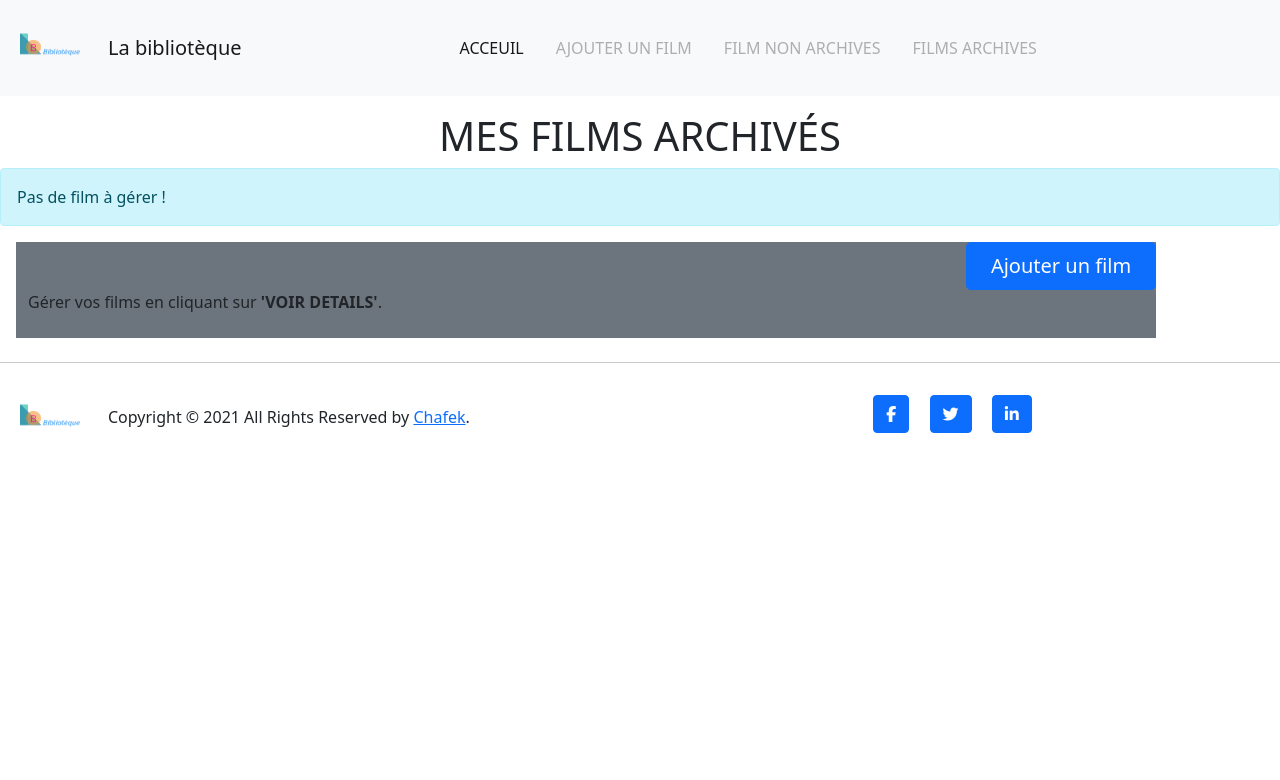
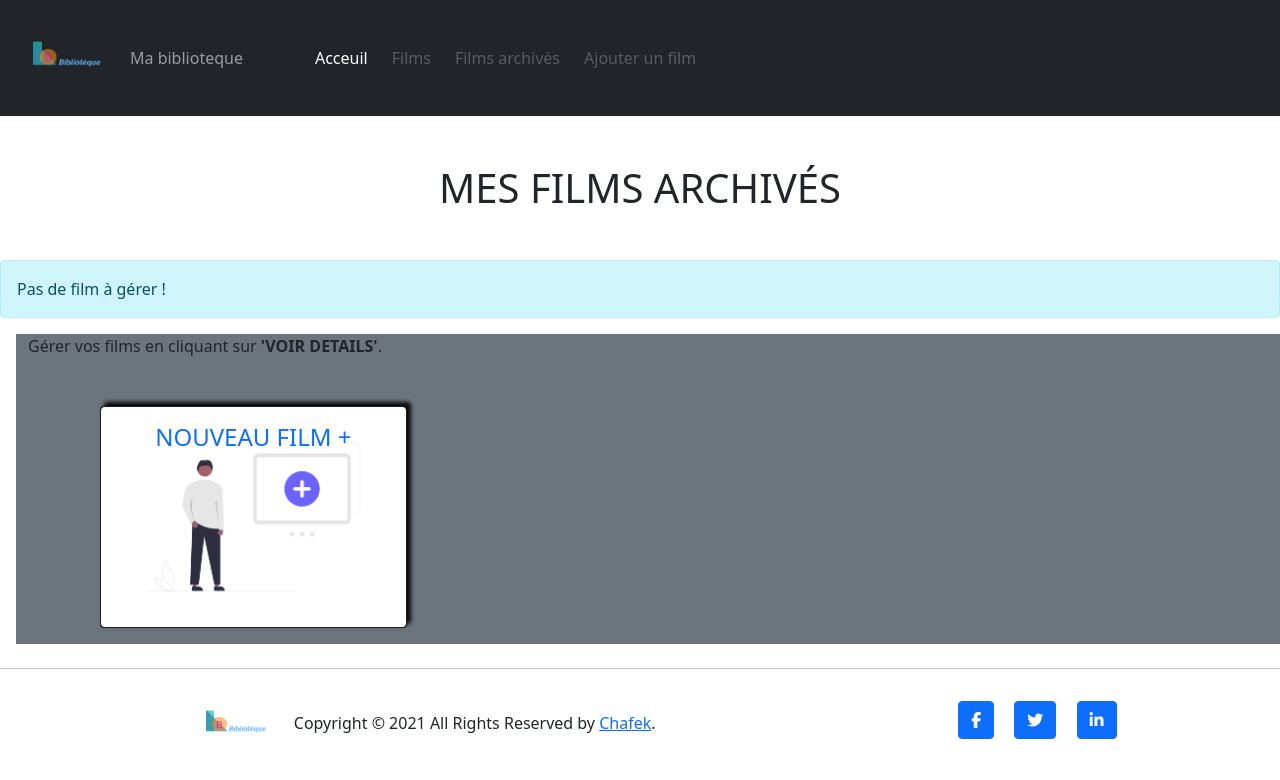
Before and after one commit to chafek/biblioteque-de-films, a PHP site: page /biblioteque_films/index.php?page=list&filter=true in a window 1280 px wide. Shown: the top 780 px of the page. Run offline with PHP 8.4, Linux system fonts and the light colour scheme; data that the repository does not hold is empty; some libraries are stand-ins or nearby versions.

Commit message:
responsive modifications

```diff
--- a/src/public/style.css
+++ b/src/public/style.css
@@ -83,3 +83,43 @@ height: calc(100% - 73px);
 height: 100%;
 }
 }
+
+/*
+*=======================================
+*nav bar
+*=======================================
+*/
+.fa-1x {
+  font-size: 1.5rem;
+}
+.navbar-toggler.toggler-example {
+  cursor: pointer;
+}
+.dark-blue-text {
+  color: #0A38F5;
+}
+.dark-pink-text {
+  color: #AC003A;
+}
+.dark-amber-text {
+  color: #ff6f00;
+}
+.dark-teal-text {
+  color: #004d40;
+}
+
+/*
+*=======================================
+*add film card
+*=======================================
+*/
+#add_film{
+   box-shadow: 4px -4px 4px rgb(11, 7, 7) ;
+}
+#add_film:hover{
+
+    transform: scale(1.03);
+    border: rgb(8, 7, 7) 2px solid;
+    box-shadow: 0px 0px 0px rgb(11, 7, 7) ;
+
+}
--- a/src/view/addFilm.php
+++ b/src/view/addFilm.php
@@ -9,13 +9,13 @@
         <!-- For Demo Purpose -->
         <?php if(!isset($_GET['modify'])):?>
             <div class="col-md-5 pr-lg-5 mb-5 mb-md-0">
-                <img src="src\public\pictures\site\add.png" height="500px" width="450px" alt="" class="img-fluid mb-3 d-none d-md-block">
+                <img src="src\public\pictures\site\add.png"  alt="" class="img-fluid mb-3 d-none d-md-block">
                 <h1>Ajouter un film</h1>
                 <p class="font-italic text-muted mb-0">Ajouter un de vos films préféré à la bibliotèque.</p>
             </div>
         <?php else:?>
             <div class="col-md-5 pr-lg-5 mb-5 mb-md-0">
-                <img src="src\public\films_files\<?php echo $filmChosen['film_picture'];?>" class="shadow p-3 mb-5 bg-body rounded"  height="500px" width="450px" alt="" class="img-fluid mb-3 d-none d-md-block">
+                <img src="src\public\films_files\<?php echo $filmChosen['film_picture'];?>" class=" img-fluid shadow p-3 mb-5 bg-body rounded"  height="500px" width="450px" alt="" class="img-fluid mb-3 d-none d-md-block">
                 <h3>Modifier '<?= $filmChosen['film_title'];?>'!</h3>
                 <p class="font-italic text-muted mb-0">Faites quelques modifications à votre film.</p>
             </div>
--- a/src/view/include/footer.php
+++ b/src/view/include/footer.php
@@ -1,27 +1,27 @@
-<hr>
+  <hr mt-2>
     <div class="container-fluid ">
-        <div class="row">
-          <div class="col-8">
-          <p > <a href="http://localhost/biblioteque_films/index.php?page=home"><img src="src\public\pictures\site\biblioteque.png" class="me-3" height="80px" width="80px"  alt="logo"></a>Copyright &copy; 2021 All Rights Reserved by <a href="#">Chafek</a>.
-            </p>
+      <div class="row ">
 
-
+        <div class="col-md-8 text-center ">
+          <p > <a href="http://localhost/biblioteque_films/index.php?page=home"><img src="src\public\pictures\site\biblioteque.png" class="me-3" height="80px" width="80px"  alt="logo"></a>Copyright &copy; 2021 All Rights Reserved by <a href="#">Chafek</a>.</p>
         </div>
 
-          <div  class="col-4">
+        <div  class="col-md-3 ms-4 mb-3 text-center">
           <button type="button" class="btn btn-primary btn-floating  mx-2 mt-3">
             <i class="fab fa-facebook-f"></i>
           </button>
           <button type="button" class="btn btn-primary btn-floating  mx-2 mt-3">
             <i class="fab fa-twitter"></i>
           </button>
-
           <button type="button" class="btn btn-primary btn-floating  mx-2 mt-3 ">
             <i class="fab fa-linkedin-in"></i>
           </button>
+        </div>
 
       </div>
     </div>
-      </div>
+    <script src="https://code.jquery.com/jquery-3.3.1.slim.min.js" integrity="sha384-q8i/X+965DzO0rT7abK41JStQIAqVgRVzpbzo5smXKp4YfRvH+8abtTE1Pi6jizo" crossorigin="anonymous"></script>
+    <script src="https://cdn.jsdelivr.net/npm/popper.js@1.14.6/dist/umd/popper.min.js" integrity="sha384-wHAiFfRlMFy6i5SRaxvfOCifBUQy1xHdJ/yoi7FRNXMRBu5WHdZYu1hA6ZOblgut" crossorigin="anonymous"></script>
+    <script src="https://cdn.jsdelivr.net/npm/bootstrap@4.2.1/dist/js/bootstrap.min.js" integrity="sha384-B0UglyR+jN6CkvvICOB2joaf5I4l3gm9GU6Hc1og6Ls7i6U/mkkaduKaBhlAXv9k" crossorigin="anonymous"></script>
   </body>
 </html>
--- a/src/view/include/header.php
+++ b/src/view/include/header.php
@@ -4,14 +4,16 @@
     <meta charset="UTF-8">
     <meta http-equiv="X-UA-Compatible" content="IE=edge">
     <meta name="viewport" content="width=device-width, initial-scale=1.0">
+    <script src="https://code.jquery.com/jquery-3.6.1.min.js" ></script>
+    <script src="https://cdn.jsdelivr.net/npm/bootstrap@5.1.3/dist/js/bootstrap.bundle.min.js" integrity="sha384-ka7Sk0Gln4gmtz2MlQnikT1wXgYsOg+OMhuP+IlRH9sENBO0LRn5q+8nbTov4+1p" crossorigin="anonymous"></script>
+    <link href="https://cdn.jsdelivr.net/npm/bootstrap@5.1.3/dist/css/bootstrap.min.css" rel="stylesheet" integrity="sha384-1BmE4kWBq78iYhFldvKuhfTAU6auU8tT94WrHftjDbrCEXSU1oBoqyl2QvZ6jIW3" crossorigin="anonymous">
 
-    <link href="https://cdn.jsdelivr.net/npm/bootstrap@5.1.3/dist/css/bootstrap.min.css" rel="stylesheet" integrity="sha384-1BmE4kWBq78iYhFldvKuhfTAU6auU8tT94WrHftjDbrCEXSU1oBoqyl2QvZ6jIW3" crossorigin="anonymous">
     <link rel="stylesheet" href="src\public\style.css">
     <script src="https://kit.fontawesome.com/e9dd70ebde.js" crossorigin="anonymous"></script>
 
     <title>bibliotèque</title>
 </head>
-<body>
+<body >
     <?php
         if(isset($registration_success)&& isset($_POST['password'])){
                 $_SESSION['email']=$_POST['email'];
--- a/src/view/include/nav.php
+++ b/src/view/include/nav.php
@@ -1,11 +1,13 @@
-<div class="container-fluid">
+<!--<div class="container-fluid">
   <div class="row ">
     <nav class="navbar navbar-expand-lg navbar-light bg-light ">
-
-
+    <button class="navbar-toggler" type="button" data-bs-toggle="offcanvas" data-bs-target="#offcanvasNavbar" aria-controls="offcanvasNavbar">
+      <span class="navbar-toggler-icon"></span>
+    </button>
+    <div class="d-flex flex-row col-2 ms-5">
         <a href="http://localhost/biblioteque_films/index.php?page=home"><img src="src\public\pictures\site\biblioteque.png" height="80px" width="80px"  alt="logo"><h3 class="navbar-brand ms-3 mt-2 me-5" href="#" ></a>La bibliotèque</h3>
-
-      <div class="col-8 ms-5">
+    </div>
+      <div class="col-8 ms-5 offcanvas-body">
         <ul class="navbar-nav me-auto mb-2 mb-lg-0 justify-content-center">
             <li class="nav-item  me-3">
                 <a class=" nav-link active" aria-current="page" href="index.php?page=home">ACCEUIL</a>
@@ -34,3 +36,38 @@
   </div>
 
 </div>
+    -->
+
+   <nav class="navbar navbar-expand-md navbar-dark bg-dark sticky-top">
+
+      <button class="navbar-toggler" data-toggle="collapse" data-target="#collapse_target">
+        <span class="navbar-toggler-icon"></span>
+      </button>
+
+    <div class="collapse navbar-collapse" id="collapse_target">
+    <a class="navbar-brand ms-4" href="http://localhost/biblioteque_films/index.php?page=home"><img src="src\public\pictures\site\biblioteque.png" height="90px" width="90px"  alt="logo"></a>
+    <span class="navbar-text me-5">Ma biblioteque</span>
+      <ul class="navbar-nav ms-3">
+          <li class="nav-item">
+            <a href="index.php?page=home" class="nav-link active me-2">Acceuil</a>
+          </li>
+          <li class="nav-item">
+            <a href="index.php?page=list" class="me-2 nav-link <?php if(!isset($_SESSION['email'])){echo 'disabled';}?>" href="index.php?page=list">Films </a>
+          </li>
+          <li class="nav-item">
+            <a href="index.php?page=list&filter=true" class="me-2 nav-link <?php if(!isset($_SESSION['email'])){echo 'disabled';}?>">Films archivés</a>
+          </li>
+          <li class="nav-item">
+            <a href="index.php?page=add" class="me-2 nav-link <?php if(!isset($_SESSION['email'])){echo 'disabled';}?>">Ajouter un film</a>
+          </li>
+      </ul>
+      </div>
+
+    <div class="user  text-white me-4" >
+      <?php if(isset($_SESSION['email'])){
+        $url=$_SERVER['REQUEST_URI'];
+        echo "<div class='mt-2' >Bonjour, <strong>".$_SESSION['email']."</strong></div><div>      <a href='index.php?page=home&logout=true'>se deconnecter</a></div>";
+      }?>
+    </div>
+
+   </nav>
--- a/src/view/listFilm.php
+++ b/src/view/listFilm.php
@@ -1,24 +1,40 @@
 
-<h1 class="text-center"><?php if (isset($_GET['filter'])) {
+<h1 class="text-center m-5"><?php if (isset($_GET['filter'])) {
                             echo "MES FILMS ARCHIVÉS";
                         } else {
                             echo "MES FILMS";
                         } ?></h1>
 
 <?php include "src/view/include/alertBox.php"; ?>
-<div class="container  <?php if(!isset($_GET['filter'])){echo "bg-dark m-3";}else{echo "bg-secondary m-3";}?>">
-    <div class="row row-cols-1 justify-content-end">
-            <a href="http://localhost/biblioteque_films/index.php?page=add" class="btn btn-primary btn-lg col-2 align-items-end m-2<?php if(!isset($_SESSION['email'])){echo 'disabled';}?>" tabindex="-1" role="button" aria-disabled="true">Ajouter un film</a>
-    </div>
+<div class="container-fluid  <?php if(!isset($_GET['filter'])){echo "bg-dark m-3";}else{echo "bg-secondary m-3";}?>">
+
     <p>Gérer vos films en cliquant sur <strong>'VOIR DETAILS'</strong>.</p>
     <div class="row row-cols-1 row-cols-md-3 g-4 m-4">
+
+    <div class="col d-flex align-self-center justify-content-center">
+
+<div class="card bg-dark text-info mb-3  " id="add_film">
+
+    <a href="http://localhost/biblioteque_films/index.php?page=add" class="text-uppercase"><img src="src\public\pictures\site\add_film.png" height=220 class="card-img img-responsive shadow-sm p-3 bg-body rounded" alt="...">
+        <div class="card-img-overlay">
+            <h4 class="card-title text-center" id="add_film_title">NOUVEAU FILM +</h4>
+            <br>
+            <h4 class="text-center "><span class="badge bg-primary mt-5"></span></h4>
+
+        </div>
+    </a>
+
+</div>
+
+</div>
+
 
         <?php foreach ($films as $film) : ?>
             <div class="col">
 
                 <div class="card bg-dark text-info mb-3">
 
-                    <a href="index.php?page=show&id=<?php echo $film['film_id']; ?> " class="text-uppercase"><img src="src/public/films_files/<?php echo $film['film_picture']; ?>" height=350 class="card-img img-responsive shadow-sm p-3 bg-body rounded" alt="...">
+                    <a href="index.php?page=show&id=<?php echo $film['film_id']; ?> " class="text-uppercase"><img src="src/public/films_files/<?php echo $film['film_picture']; ?>" height=300 class="card-img img-responsive shadow-sm p-3 bg-body rounded" alt="...">
                         <div class="card-img-overlay">
                             <h4 class="card-title text-center  "><?= $film['film_title']; ?></h4>
                             <br>
```
Also changed, not shown: src/view/home.php (+6 -4 lines), src/view/showFilm.php (+13 -11 lines), src/public/pictures/site/add_film.png (added), src/public/script.js (added). Lines whose indentation alone changed are shown as unchanged.
